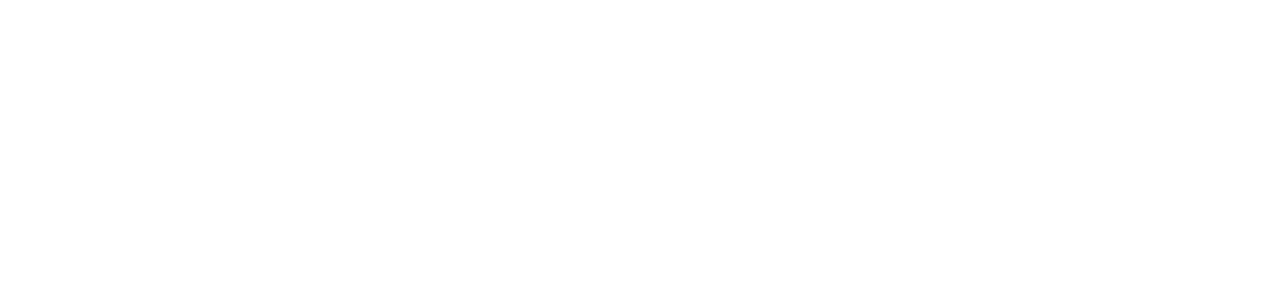
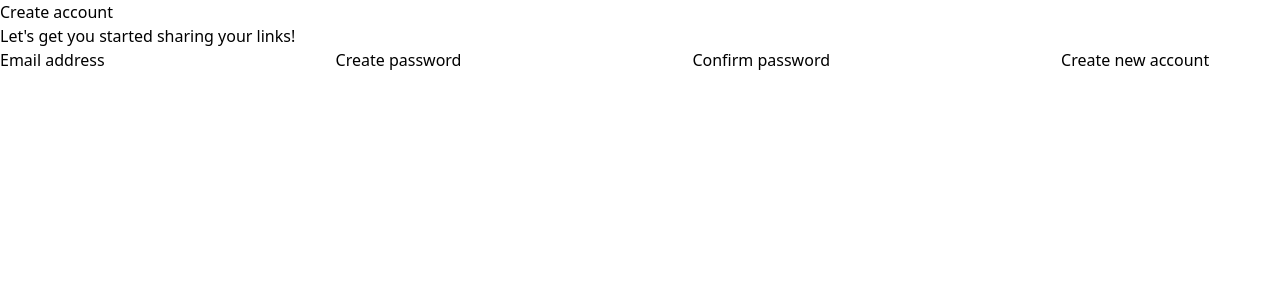
Before and after one commit to TedJenkler/linksharing-MERN-tailwind, a React (Vite) app in the folder client/: page / in a window 1280 px wide. Shown: the top 300 px of the page. Built offline with nearby package versions, Linux system fonts and the light colour scheme.

Commit message:
register functionality done

```diff
--- a/client/src/App.jsx
+++ b/client/src/App.jsx
@@ -1,7 +1,9 @@
+import Register from "./components/register"
 
 function App() {
   return (
     <>
+      <Register />
     </>
   )
 }
--- a/client/src/app/store.js
+++ b/client/src/app/store.js
@@ -1,5 +1,6 @@
-import { configureStore } from '@reduxjs/toolkit'
+import { configureStore } from '@reduxjs/toolkit';
+import rootReducer from '../features/rootReducer';
 
 export const store = configureStore({
-  reducer: {},
-})
+  reducer: rootReducer,
+});
--- /dev/null
+++ b/client/src/components/register.jsx
@@ -0,0 +1,65 @@
+import React, { useState } from 'react';
+import { useDispatch } from 'react-redux';
+import { registerUser } from '../features/user/userSlice';
+
+function Register() {
+    const dispatch = useDispatch();
+    const [formData, setFormData] = useState({
+        email: '',
+        password: '',
+        confirmPassword: ''
+    });
+    console.log(formData)
+
+    const handleSubmit = async (e) => {
+        e.preventDefault();
+        try {
+            await dispatch(registerUser(formData));
+        } catch (error) {
+            console.error('Registration error:', error);
+        }
+    };
+
+    const handleChange = (e) => {
+        const { name, value } = e.target;
+        setFormData({ ...formData, [name]: value });
+    };
+
+    return (
+        <form onSubmit={handleSubmit}>
+            <div>
+                <h1>Create account</h1>
+                <p>Let's get you started sharing your links!</p>
+            </div>
+            <div>
+                <label>Email address</label>
+                <input
+                    type="email"
+                    name="email"
+                    value={formData.email}
+                    onChange={handleChange}
+                    required
+                />
+                <label>Create password</label>
+                <input
+                    type="password"
+                    name="password"
+                    value={formData.password}
+                    onChange={handleChange}
+                    required
+                />
+                <label>Confirm password</label>
+                <input
+                    type="password"
+                    name="confirmPassword"
+                    value={formData.confirmPassword}
+                    onChange={handleChange}
+                    required
+                />
+                <button type="submit">Create new account</button>
+            </div>
+        </form>
+    );
+}
+
+export default Register;
--- /dev/null
+++ b/client/src/features/rootReducer.js
@@ -0,0 +1,8 @@
+import { combineReducers } from 'redux';
+import userSlice from './user/userSlice';
+
+const rootReducer = combineReducers({
+    user: userSlice,
+  });
+
+  export default rootReducer;
--- a/client/src/features/user/userSlice.js
+++ b/client/src/features/user/userSlice.js
@@ -1,30 +1,55 @@
 import { createSlice } from '@reduxjs/toolkit'
+import { createAsyncThunk } from '@reduxjs/toolkit';
+
+export const registerUser = createAsyncThunk(
+    'user/register',
+    async (userData, thunkAPI) => {
+        try {
+            thunkAPI.dispatch(registerStart());
+
+            const response = await fetch('http://localhost:2000/users/register', {
+                method: 'POST',
+                headers: {
+                    'Content-Type': 'application/json',
+                },
+                body: JSON.stringify(userData),
+            });
+            if(!response.ok) {
+                const errorData = await response.json();
+                throw new Error(errorData.message || 'Failed to register user')
+            }
+            thunkAPI.dispatch(registerSuccess());
+            return await response.json();
+        } catch (error) {
+            thunkAPI.dispatch(registerFailure(error.message));
+            throw error;
+        }
+    }
+)
 
 const initialState = {
-  value: 0,
-}
+    loading: false,
+    error: null,
+  };
 
-export const counterSlice = createSlice({
+export const userSlice = createSlice({
   name: 'user',
   initialState,
   reducers: {
-    increment: (state) => {
-      // Redux Toolkit allows us to write "mutating" logic in reducers. It
-      // doesn't actually mutate the state because it uses the Immer library,
-      // which detects changes to a "draft state" and produces a brand new
-      // immutable state based off those changes
-      state.value += 1
+    registerStart(state) {
+        state.loading = true;
+        state.error = null;
     },
-    decrement: (state) => {
-      state.value -= 1
+    registerSuccess(state) {
+        state.loading = false;
     },
-    incrementByAmount: (state, action) => {
-      state.value += action.payload
+    registerFailure(state, action) {
+        state.loading = false;
+        state.error = action.payload;
     },
   },
 })
 
-// Action creators are generated for each case reducer function
-export const { increment, decrement, incrementByAmount } = userSlice.actions
+export const { registerStart, registerSuccess, registerFailure } = userSlice.actions
 
 export default userSlice.reducer
```
